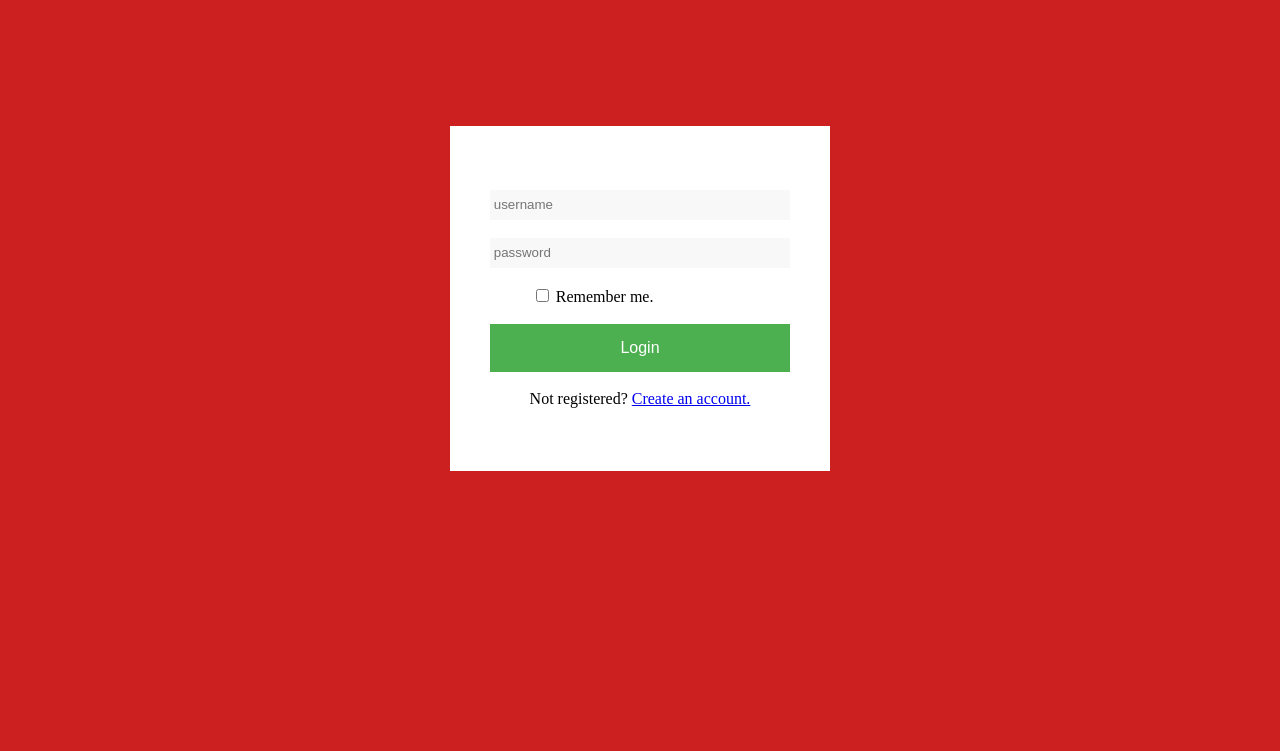
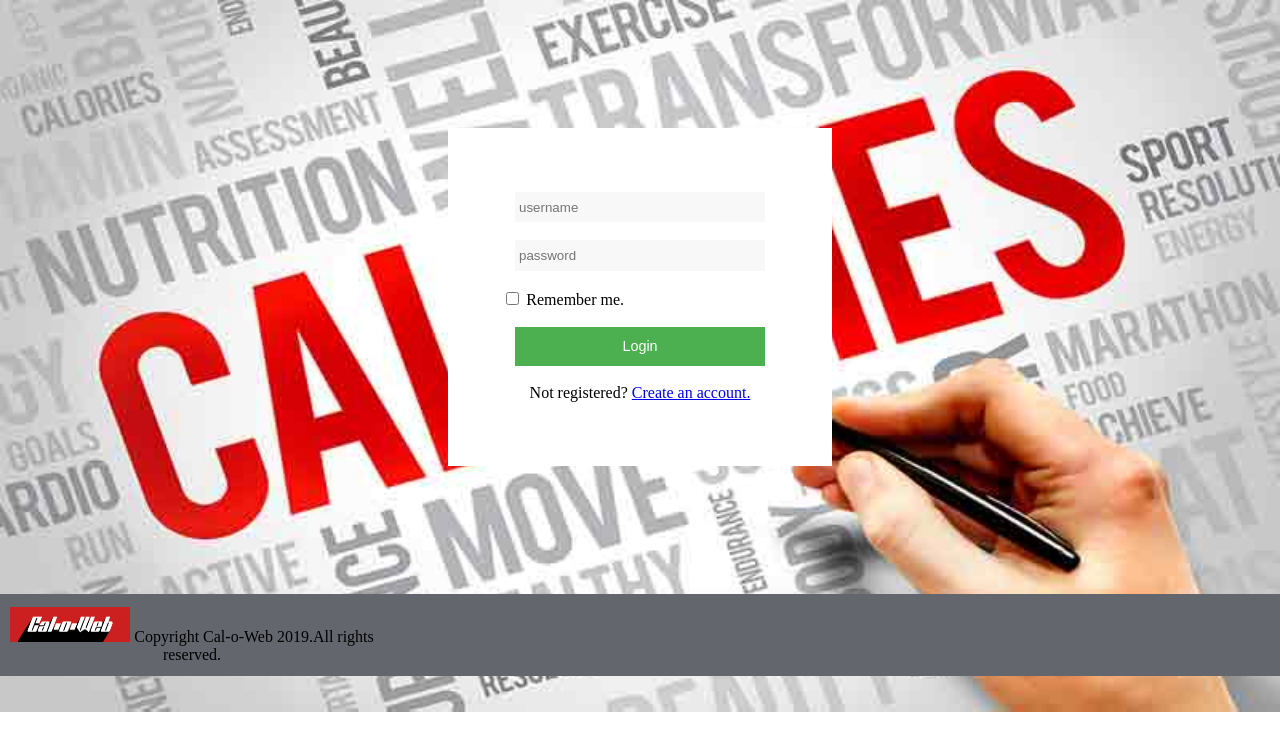
Before and after one commit to Andrei2498/Cal-o-web-3, a PHP site: page /html/login.html in a window 1280 px wide. Shown: the top 751 px of the page. Run offline with PHP 8.4, Linux system fonts and the light colour scheme.

Commit message:
Login v3

```diff
--- a/css/login.css
+++ b/css/login.css
@@ -8,7 +8,10 @@ input[type=text]{
 
 body{
  text-align: center;
- background-color:#cc2020;
+ background-image: url(../image/Calories.jpg);
+ background-repeat: no-repeat;
+ background-size: 100%;
+ margin: 0;
  }
 
  #login{
@@ -24,7 +27,7 @@ body{
  }
 
  #username input{
-     width: 300px;
+     width: 65%;
      background-color:#f8f8f8;
      padding-top:2% ;
      padding-bottom: 2%;
@@ -33,7 +36,7 @@ body{
  }
 
  #checkbox{
-padding-right: 25%;
+padding-right: 40%;
  }
 
  #loginbutton button
@@ -41,14 +44,25 @@ padding-right: 25%;
     background-color: #4CAF50; /* Green */
     border: none;
     color: white;
-    padding: 15px 32px;
+    padding: 3% 6%;
     text-align: center;
     text-decoration: none;
     display: inline-block;
-    font-size: 16px;
-    width: 300px;
+    font-size: 90%;
+    width: 65%;
  }
 
  #loginbutton button:hover{
      background-color: #cc2020;
- }
+}
+
+footer{
+  height:10%;
+  background-color:#64666d;
+  padding-bottom: 1%;
+}
+
+#image{
+padding-top: 1%;
+padding-right: 70%;
+}
--- a/html/login.html
+++ b/html/login.html
@@ -31,5 +31,10 @@
 
         </form>
         </div>
+        <footer>
+            <div id="image">
+            <img src="../image/banner-2.0.png" height="35" width="120"> Copyright Cal-o-Web 2019.All rights reserved.
+            </div>
+        </footer>
     </body>
 </html>
```
Also changed, not shown: image/Calories.jpg (added).
